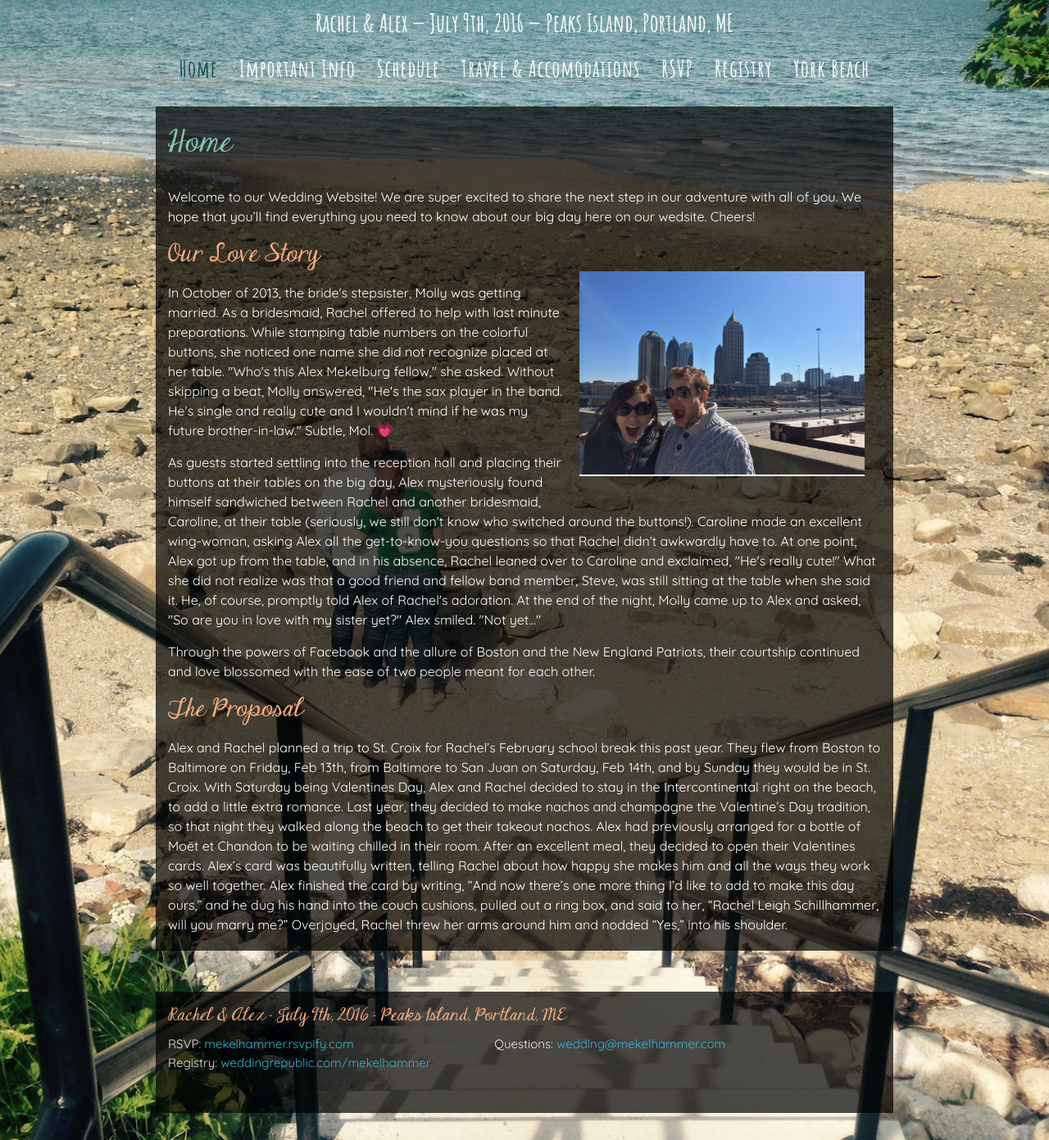
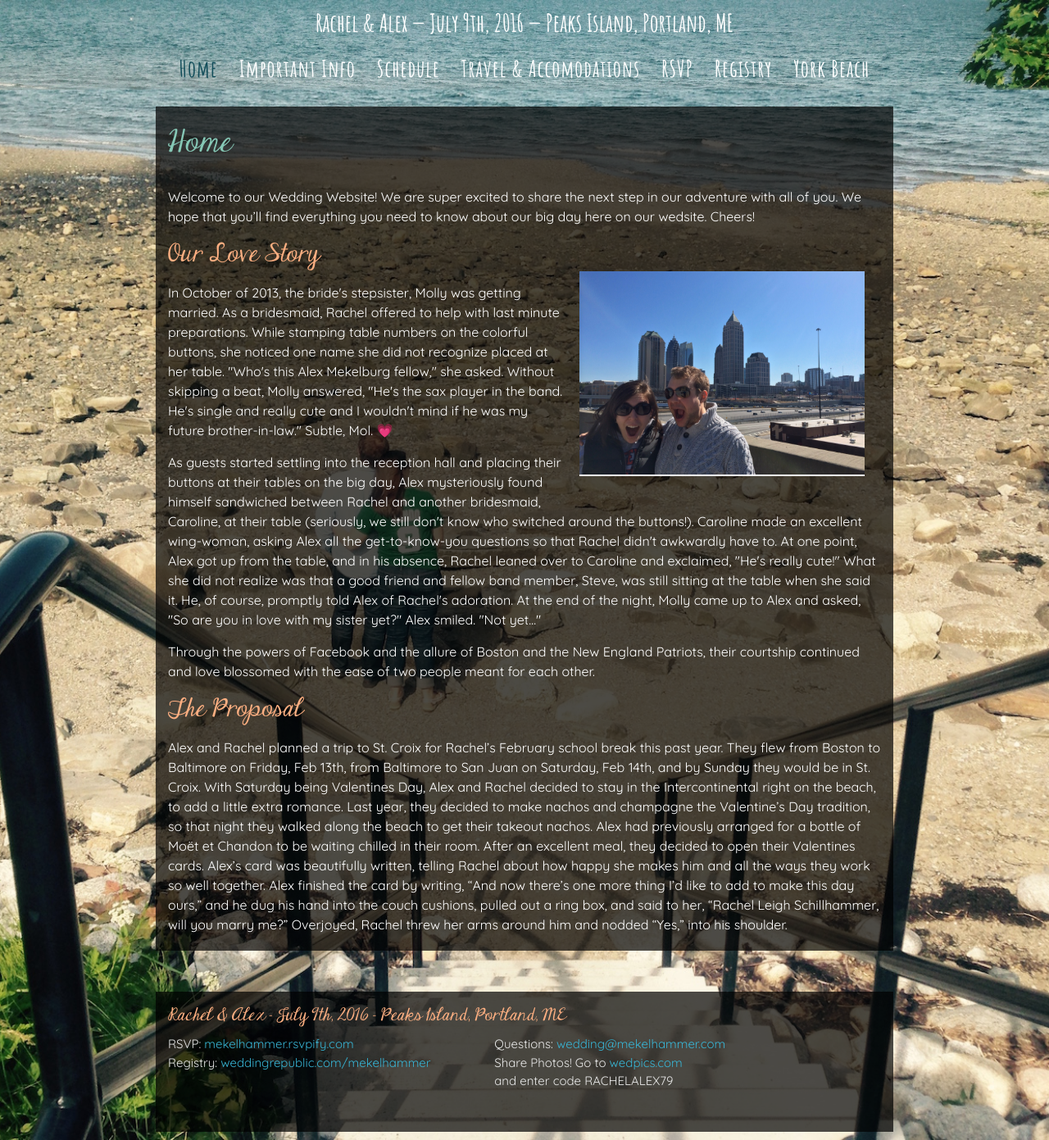
Before and after one commit to amekelburg/wedsite, a Jekyll site: the page built from 1-index.md, in a window 1280 px wide and 1391 px high. Shown: the whole window at 82% size. Built offline with Jekyll 4.4.1, drawn with Linux system fonts in a browser that asks for light colours; some web fonts are replaced; comment, search, counter and statistics services are not loaded.

Commit message:
add wedpics link in footer

```diff
--- a/_includes/footer.html
+++ b/_includes/footer.html
@@ -32,6 +32,8 @@
         <div class="footer-col  footer-col-3">
           <ul class="contact-list">
             <li>Questions: <a href="mailto:wedding@mekelhammer.com" target="_NEW">wedding@mekelhammer.com</a></li>
+            <li>Share Photos! Go to
+              <a href="https://wedpics.com/">wedpics.com</a>  <br> and enter code RACHELALEX79</li>
           </ul>
         </div>
       </div>
```
